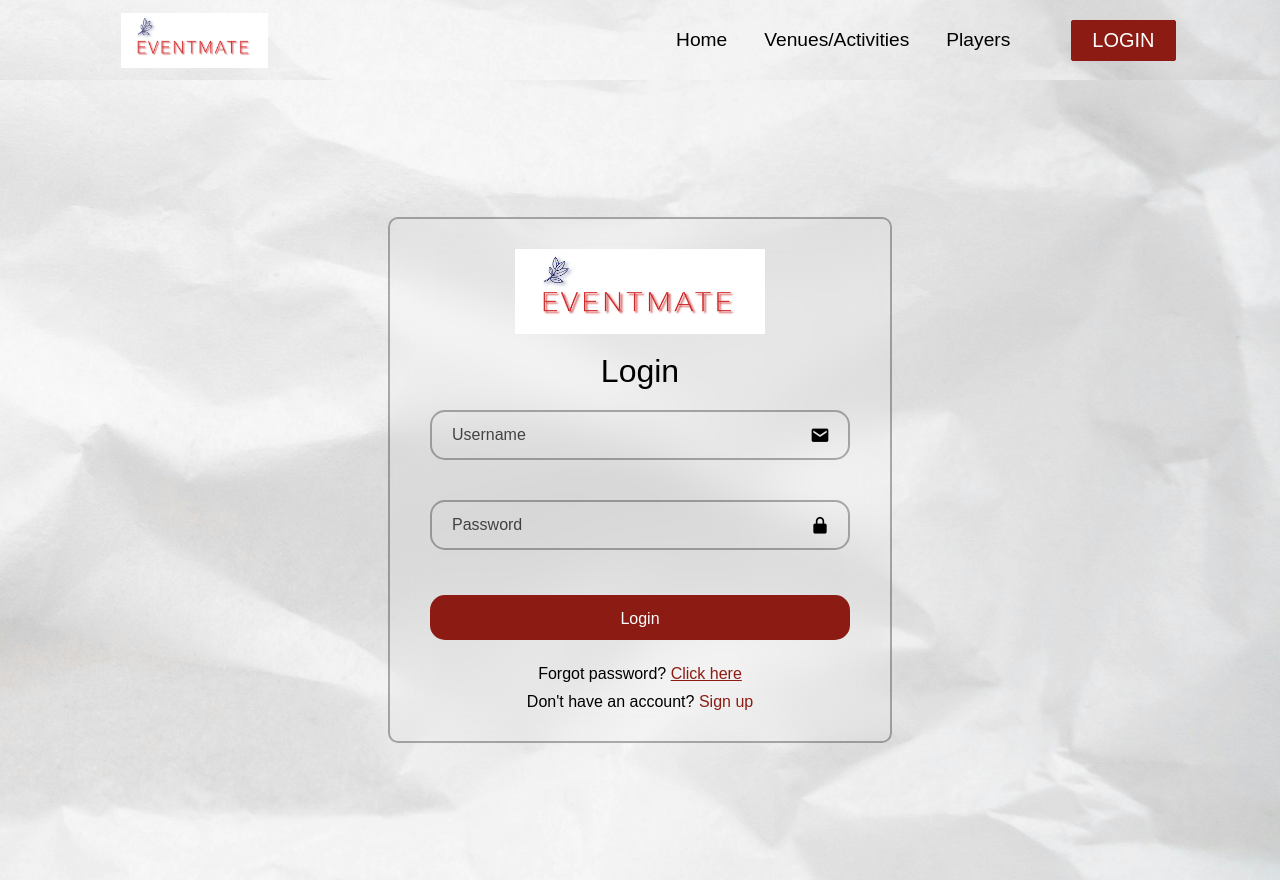
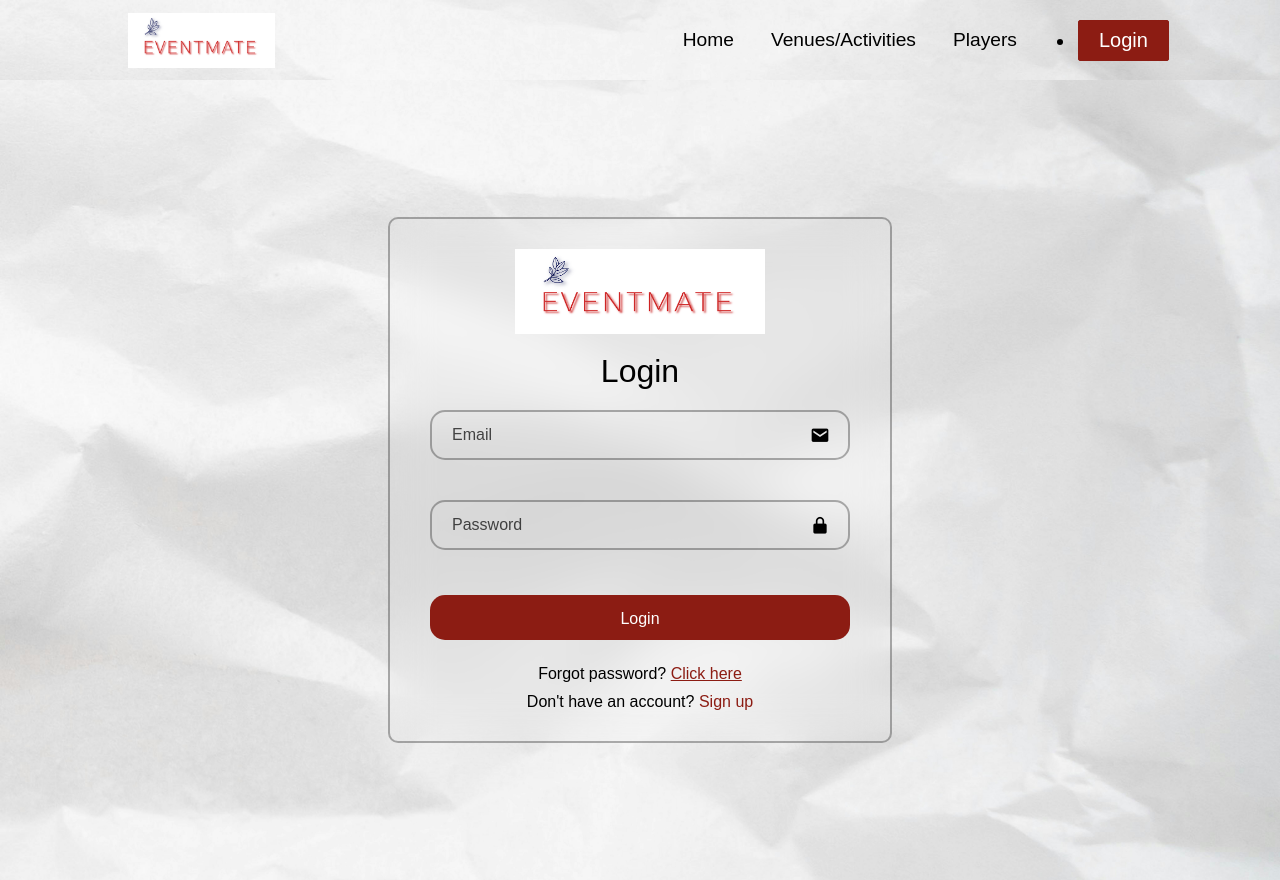
Before and after one commit to ishaGhaisas/event-management-system-frontendsp-se24, a React (Create React App) app in the folder Event_Mate/Venue_management/: page /Login in a window 1280 px wide. Built offline with nearby package versions, Linux system fonts and the light colour scheme; no server answers.

Commit message:
login changes

```diff
--- a/Event_Mate/Venue_management/src/components/Login.js
+++ b/Event_Mate/Venue_management/src/components/Login.js
@@ -1,26 +1,21 @@
 import React, { useState } from "react";
 import { useNavigate, Link } from "react-router-dom";
-import logo from "../assets/logo.png"
-
-
+import logo from "../assets/logo.png";
 
 const Login = () => {
-    const [loginInfo, setLoginInfo] = useState(false);
+    const [info, setInfo] = useState({});
+    const [errorMessage, setErrorMessage] = useState("");
     const navigate = useNavigate();
-    const [info, setInfo] = useState({});
     const API_URL = process.env.REACT_APP_API_URL;
 
     const handleChange = (event) => {
-        console.log("handleChange called");
-        event.preventDefault();
         const name = event.target.name;
         const value = event.target.value;
+        setInfo((values) => ({ ...values, [name]: value }));
+    };
 
-        setInfo(values => ({...values, [name]: value}))
-        console.log(value);
-    }
-
-    const fetchLogin = async(e) => {
+    const fetchLogin = async (e) => {
+        e.preventDefault();
 
         try {
             const response = await fetch(`${API_URL}/auth/login`, {
@@ -33,86 +28,51 @@ const Login = () => {
 
             if (response.ok) {
                 const data = await response.json();
-                info.email = data.user.email;
-                window.localStorage.setItem("token", "Bearer " + data.authorization);
                 console.log("Login successful:", data);
+                // Redirect to homepage with username as query parameter
+                navigate(`/?username=${info.email}`);
             } else {
-              const errorData = await response.json();
+                const errorData = await response.text();
                 console.error("Login failed:", errorData);
+                setErrorMessage(errorData || "Login failed. Please try again.");
             }
         } catch (error) {
             console.error("Login error:", error);
-        }
-
-        setLoginInfo(true);
-    }
-
-    const handleSubmit = async(e) => {
-        e.preventDefault();
-
-        try {
-            const response = await fetch(`${API_URL}/auth/2fa/verify`, {
-              method: "POST",
-              headers: {
-                "Content-Type": "application/json",
-                "Authorization": window.localStorage.getItem("token"),
-              },
-              body: JSON.stringify(info),
-            });
-
-            if (response.ok) {
-              const data = await response.json();
-              console.log("2fa verify successful:", data);
-              window.localStorage.setItem("userId", data.user.user_id);
-              window.localStorage.setItem("role", data.user.role);
-              window.localStorage.setItem("userEmail", data.user.email);
-              window.localStorage.setItem("username", data.user.username);
-              window.localStorage.setItem("token", "Bearer " + data.authorization);
-              navigate("/");
-              window.location.reload();
-            } else {
-              const errorData = await response.json();
-              console.error("2fa verify failed:", errorData);
-            }
-          } catch (error) {
-            console.error("2fa verify error:", error);
+            setErrorMessage("Login failed. Please try again."); // Display a generic error message
         }
     };
 
-
     const gotoSignUpPage = () => navigate("/register");
-    const gotoForgetPage = () => navigate("/forget")
+    const gotoForgetPage = () => navigate("/forget");
 
     return (
+        <div className="loginBody">
+            <div className="loginContainer">
+                <div className="logo">
+                    <img src={logo} width={250} height={85} alt="Logo" />
+                </div>
+                <h2>Login</h2>
 
-        <div className="loginBody">
-        <div className='loginContainer'>
-            <div className="logo">
-                <img src={logo }width={250} height={85} alt='Logo'></img>
-            </div>
-            <h2>Login </h2>
-
-            <form className='loginForm' data-testid='loginForm' onSubmit={handleSubmit}>
+                <form className="loginForm" data-testid="loginForm">
                     <div className="inputBox">
-                    <i className='bx bxs-envelope'/>
+                        <i className="bx bxs-envelope" />
                         <input
-                        placeholder="Username"
-                        type='text'
-                        id='username'
-                        name='username'
-                        value={info.username}
+                            placeholder="Email"
+                            type="email"
+                            id="email"
+                            name="email"
+                            value={info.email}
                             required
                             onChange={handleChange}
                         />
-
                     </div>
                     <div className="inputBox">
                         <i className="bx bxs-lock-alt"></i>
                         <input
                             placeholder="Password"
-                        type='password'
-                        name='password'
-                        id='password'
+                            type="password"
+                            name="password"
+                            id="password"
                             minLength={8}
                             required
                             value={info.password}
@@ -120,26 +80,15 @@ const Login = () => {
                         />
                     </div>
 
-                <button className="loginBtn" onClick={fetchLogin}> Login </button>
+                    <button className="loginBtn" onClick={fetchLogin}>
+                        Login
+                    </button>
 
-                { loginInfo &&
-                    <>
-                        <div className="inputBox">
-                            <i className="bx bxs-lock-alt"></i>
-                            <input
-                                placeholder="Enter Emailed Code"
-                                type='text'
-                                name='Otp'
-                                id='Otp'
-                                minLength={2}
-                                required
-                                value={info.Otp}
-                                onChange={handleChange}
-                            />
-                        </div>
-                        <button className="loginBtn" onClick={handleSubmit}> Submit </button>
-                    </>
-                }
+                    {errorMessage && (
+                        <p className="error" style={{ color: "red" }}>
+                            <span className="error-text">{errorMessage}</span>
+                        </p>
+                    )}
 
                     <div className="forgot">
                         Forgot password?{" "}
@@ -150,7 +99,7 @@ const Login = () => {
 
                     <p>
                         Don't have an account?{" "}
-                    <span className='link' data-testid="toSignin" onClick={gotoSignUpPage}>
+                        <span className="link" data-testid="toSignin" onClick={gotoSignUpPage}>
                             Sign up
                         </span>
                     </p>
@@ -159,4 +108,5 @@ const Login = () => {
         </div>
     );
 };
+
 export default Login;
--- a/Event_Mate/Venue_management/src/components/Register.js
+++ b/Event_Mate/Venue_management/src/components/Register.js
@@ -1,28 +1,30 @@
 import React, { useState, useRef, useEffect } from "react";
 import { useNavigate } from "react-router-dom";
-import logo from "../assets/logo.png"
+import logo from "../assets/logo.png";
 import ReCAPTCHA from "react-google-recaptcha";
 
 const Register = () => {
-
     const [info, setInfo] = useState({});
+    const [errorMessage, setErrorMessage] = useState("");
+    const [showErrorMessage, setShowErrorMessage] = useState(false);
     const [successMessage, setSuccessMessage] = useState("");
     const [showSuccessMessage, setShowSuccessMessage] = useState(false);
 
-    const recaptchaRef = React.createRef();
+    const recaptchaRef = useRef();
     const API_URL = process.env.REACT_APP_API_URL;
 
     const navigate = useNavigate();
 
     const handleChange = (event) => {
-        console.log("handleChange called");
         event.preventDefault();
         const name = event.target.name;
         const value = event.target.value;
+        setInfo((values) => ({ ...values, [name]: value }));
 
-        setInfo(values => ({...values, [name]: value}))
-        console.log(value);
-    }
+        // Clear error message
+        setErrorMessage("");
+        setShowErrorMessage(false);
+    };
 
     const handleSubmit = async (e) => {
         e.preventDefault();
@@ -46,69 +48,25 @@ const Register = () => {
                     window.location.href = "/login";
                 }, 3000);
             } else {
-            const errorData = await response.json();
+                const errorData = await response.text(); // Parse the response as text
                 console.error("Registration failed:", errorData);
+
+                // Display the error message received from the backend
+                setErrorMessage(errorData);
+                setShowErrorMessage(true);
             }
         } catch (error) {
             console.error("Registration error:", error);
+            setErrorMessage("Registration failed. Please try again."); // Display a generic error message for network or other errors
+            setShowErrorMessage(true);
         }
-        try {
-            const response = await fetch(`${API_URL}/auth/login`, {
-              method: "POST",
-              headers: {
-                "Content-Type": "application/json",
-              },
-              body: JSON.stringify(info),
-            });
-            console.log(response);
-            console.log(response['Authorization']);
-            console.log(response.authorization);
-            if (response.ok) {
-                const data = await response.json();
-                window.localStorage.setItem("userId", data.user.user_id);
-                window.localStorage.setItem("role", data.user.role);
-                window.localStorage.setItem("userEmail", data.user.email);
-                window.localStorage.setItem("username", data.user.username);
-                window.localStorage.setItem("token", "Bearer " + data.authorization);
-                console.log("Login successful:", data);
-            } else {
-              const errorData = await response.json();
-              console.error("Login failed:", errorData);
-            }
-         } catch (error) {
-            console.error("Login error:", error);
-        }
+    };
 
-        /*
-        try {
-            const response = await fetch(`${API_URL}/auth/2fa/setup`, {
-              method: "POST",
-              headers: {
-                "Content-Type": "application/json",
-                "Authorization": window.localStorage.getItem("token"),
-              },
-              body: JSON.stringify(info),
-            });
-
-            if (response.ok) {
-              const data = await response.json();
-              console.log("2fa setup successful:", data);
-              navigate("/login");
-            } else {
-              const errorData = await response.json();
-              console.error("2fa setup failed:", errorData);
-            }
-        } catch (error) {
-            console.error("2fa setup error:", error);
-        }
-        */
-    };
 
     const gotoLoginPage = () => navigate("/login");
 
     useEffect(() => {
         if (showSuccessMessage) {
-            // Clear the success message and hide it after 3 seconds
             setTimeout(() => {
                 setSuccessMessage("");
                 setShowSuccessMessage(false);
@@ -117,32 +75,32 @@ const Register = () => {
     }, [showSuccessMessage]);
 
     return (
-        <div className='signupBody'>
-        <div className='signupContainer'>
+        <div className="signupBody">
+            <div className="signupContainer">
                 <div className="logo">
-                <img src={logo }width={250} height={85} alt='Logo'></img>
+                    <img src={logo} width={250} height={85} alt="Logo" />
                 </div>
                 <h2>Sign up</h2>
-            <form className='signupForm' data-testid='registerForm' onSubmit={handleSubmit}>
+                <form className="signupForm" data-testid="registerForm" onSubmit={handleSubmit}>
                     <div className="inputBox">
-                <i className='bx bxs-envelope'/>
+                        <i className="bx bxs-envelope" />
                         <input
                             placeholder="Email"
-                        type='email'
-                        name='email'
-                        id='email'
+                            type="email"
+                            name="email"
+                            id="email"
                             value={info.email}
                             required
                             onChange={handleChange}
                         />
                     </div>
                     <div className="inputBox">
-                <i className="bx bxs-user"/>
+                        <i className="bx bxs-user" />
                         <input
                             placeholder="Username"
-                        type='text'
-                        id='username'
-                        name='username'
+                            type="text"
+                            id="username"
+                            name="username"
                             value={info.username}
                             required
                             onChange={handleChange}
@@ -152,9 +110,9 @@ const Register = () => {
                         <i className="bx bxs-lock-alt"></i>
                         <input
                             placeholder="Password"
-                        type='password'
-                        name='password'
-                        id='password'
+                            type="password"
+                            name="password"
+                            id="password"
                             minLength={8}
                             required
                             value={info.password}
@@ -165,9 +123,9 @@ const Register = () => {
                         <i className="bx bxs-lock-alt"></i>
                         <input
                             placeholder="Confirm Password"
-                        type='password'
-                        name='confirmPassword'
-                        id='confirmPassword'
+                            type="password"
+                            name="confirmPassword"
+                            id="confirmPassword"
                             minLength={8}
                             required
                             value={info.confirmPassword}
@@ -175,36 +133,25 @@ const Register = () => {
                         />
                     </div>
                     <div className="inputBox">
-                    <select name='role' id='role'value={info.role} onChange={handleChange} required>
-                        <option>
-                            Role Type
-                        </option>
-                        <option value={"Attendee"}>
-                            Attendee
-                        </option>
-                        <option value={"Admin"}>
-                            Admin
-                        </option>
-                        <option value={"Organizer"}>
-                            Organizer
-                        </option>
+                        <select name="role" id="role" value={info.role} onChange={handleChange} required>
+                            <option>Role Type</option>
+                            <option value={"Attendee"}>Attendee</option>
+                            <option value={"Admin"}>Admin</option>
+                            <option value={"Organizer"}>Organizer</option>
                         </select>
                     </div>
-                <ReCAPTCHA
-                    ref={recaptchaRef}
-                    sitekey={"6LdAz9EoAAAAADcjpAdNdL8WLScq5oeB2u6-5xVB"}
-                    required
-                />
-                    <button className='signupBtn' data-testid='register'>
+                    <ReCAPTCHA ref={recaptchaRef} sitekey={"YOUR_RECAPTCHA_SITE_KEY"} required />
+                    <button className="signupBtn" data-testid="register">
                         Sign Up
                     </button>
+                    {showErrorMessage && <p className="error" style={{ color: "red" }}>{errorMessage}</p>}
+                </form>
                 <p>
                     Already have an account?{" "}
-                    <span className='link' onClick={gotoLoginPage}>
+                    <span className="link" onClick={gotoLoginPage}>
                         Login
                     </span>
                 </p>
-            </form>
                 {showSuccessMessage && (
                     <div className="inviteFriendMessageContainer">
                         <p className="inviteFriendMessage">{successMessage}</p>
--- a/Event_Mate/Venue_management/src/components/navBar.js
+++ b/Event_Mate/Venue_management/src/components/navBar.js
@@ -1,74 +1,86 @@
-import React, {useEffect, useState} from "react";
-import {Link, useNavigate} from 'react-router-dom';
+import React, { useEffect, useState } from "react";
+import { Link, useNavigate, useLocation } from 'react-router-dom';
 import logo from "../assets/logo.png";
 import { Button } from "./Button";
 import './navBar.css';
 
-function NavBar(){
-    const [username, setUsername] = useState();
-    const [loggedIn, setLoggedIn] = useState();
+function NavBar() {
+    const [loggedIn, setLoggedIn] = useState(false);
+    const [username, setUsername] = useState('');
+    const navigate = useNavigate();
+    const location = useLocation();
 
+    useEffect(() => {
+        // Check if user is logged in using local storage
+        const storedUsername = window.localStorage.getItem('username');
+        if (storedUsername) {
+            setUsername(storedUsername);
+            setLoggedIn(true);
+        } else {
+            setUsername('');
+            setLoggedIn(false);
+        }
+    }, []);
 
-    const [click, setClick] = useState(false);
-    const [button, setButton] = useState(true);
+    useEffect(() => {
+        // Extract username from query parameter
+        const searchParams = new URLSearchParams(location.search);
+        const usernameParam = searchParams.get('username');
+        if (usernameParam) {
+            setUsername(usernameParam);
+            setLoggedIn(true); // Update loggedIn state when username is present in URL
+        }
+    }, [location]);
 
-    const handleClick = () => setClick(!click);
-    const closeMobileMenu = () => setClick(false);
+    const handleLogout = () => {
+        // Clear local storage
+        window.localStorage.removeItem('username');
+        // Update state
+        setUsername('');
+        setLoggedIn(false);
+        // Redirect to login page
+        navigate("/login");
+    };
 
-
-
-
-
-    return(
-    <>
+    return (
         <nav className="navBar">
             <div className="navBarContainer">
-                <Link to='/' className="navBarLogo" onClick={closeMobileMenu}>
-                    <img src={logo }width={146.85} height={55} alt='Logo'></img>
+                <Link to='/' className="navBarLogo">
+                    <img src={logo} width={146.85} height={55} alt='Logo' />
                 </Link>
-                <div className="menuIcon" onClick={handleClick}>
-                    <i className={click ? "bx bx-x" : "bx bx-menu"}/>
-                </div>
-                <ul className={click ? "navMenuActive" : "navMenu"}>
+                <ul className="navMenu">
                     <li className="navItem">
-                        <Link to="/" className="navLinks" onClick={closeMobileMenu}>
+                        <Link to="/" className="navLinks">
                             Home
                         </Link>
                     </li>
                     <li className="navItem">
-                        <Link to="/venues" className="navLinks" onClick={closeMobileMenu}>
+                        <Link to="/venues" className="navLinks">
                             Venues/Activities
                         </Link>
                     </li>
                     <li className="navItem">
-                        <Link to="/player-page" className="navLinks" onClick={closeMobileMenu}>
+                        <Link to="/player-page" className="navLinks">
                             Players
                         </Link>
                     </li>
-
-                    <li className="navItem">
-
-                        <Link to="/login" className="navLinksMobile" onClick={closeMobileMenu}>
-                            LOGIN
-                        </Link>
-
-                    </li>
                 </ul>
                 <ul className="userPage">
-                    {loggedIn ?
-                        <Link to="/user-page">
-                            {button && <Button buttonStyle='button'>{username}</Button>}
-                        </Link>
-                        :
-                        <Link to="/login">
-                            {button && <Button buttonStyle='button'>LOGIN</Button>}
-                        </Link>}
-
+                    {loggedIn ? (
+                        <li>
+                            <Button buttonStyle='button' onClick={handleLogout}>Logout ({username})</Button>
+                        </li>
+                    ) : (
+                        <li>
+                            <Link to="/login">
+                                <Button buttonStyle='button'>Login</Button>
+                            </Link>
+                        </li>
+                    )}
                 </ul>
             </div>
         </nav>
-    </>
     );
 }
 
-export default NavBar
+export default NavBar;
```
Lines whose indentation alone changed are shown as unchanged.
